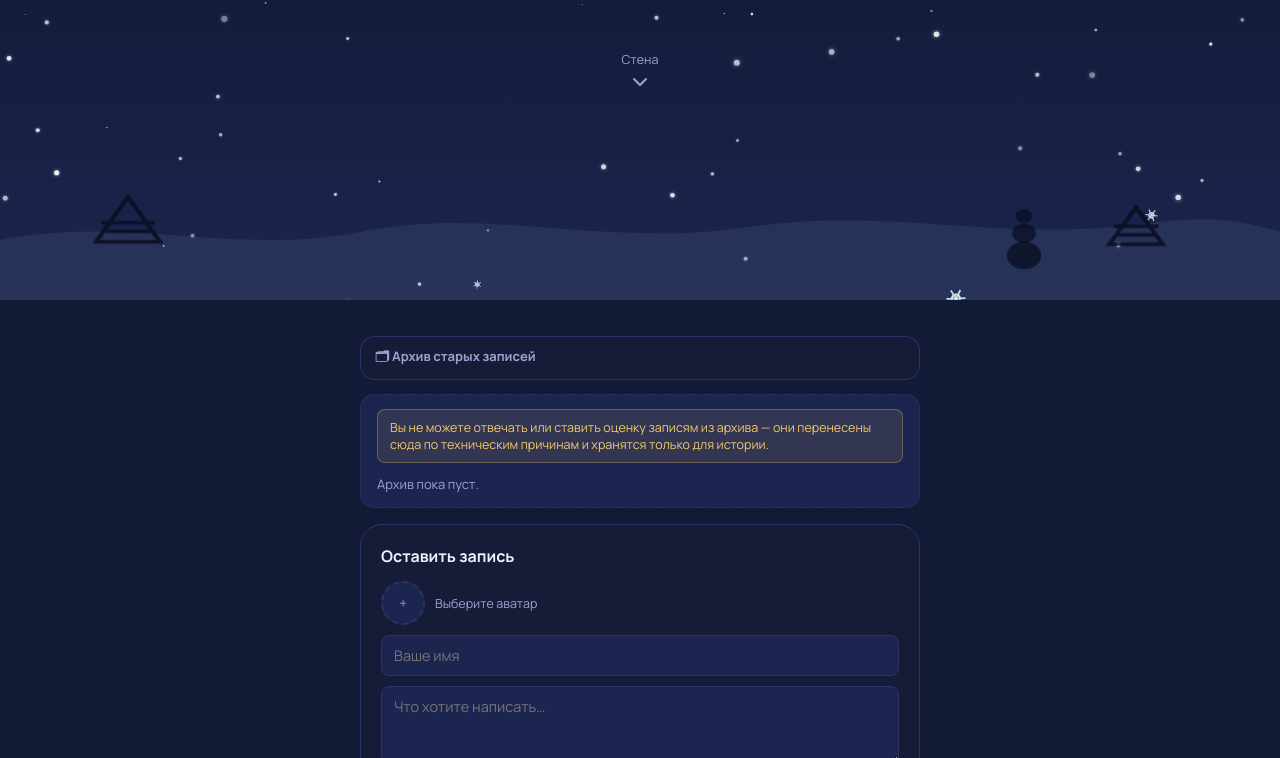
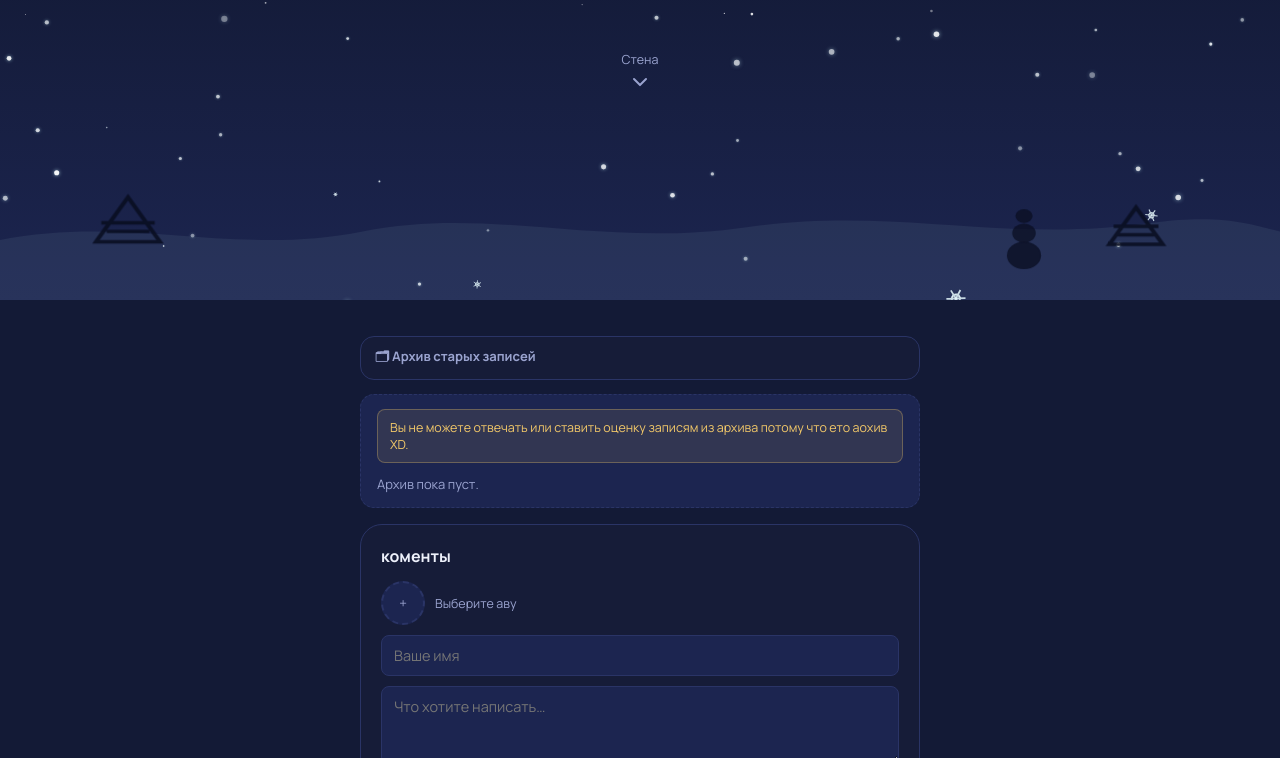
Before and after one commit to ftfuygiygih/trafimov, a website: page public/index.html in a window 1280 px wide. Both pictures are taken after a click on the button "🗂 Архив старых записей". Shown: the part 500-1258 px from the top of the page. Drawn offline with Linux system fonts and the light colour scheme; no server answers.

Commit message:
Update index.html

```diff
--- a/public/index.html
+++ b/public/index.html
@@ -77,19 +77,19 @@
       <button type="button" id="archive-toggle-btn" class="archive-toggle-btn">🗂 Архив старых записей</button>
 
       <div id="archive-panel" class="archive-panel hidden">
-        <p class="archive-warning">Вы не можете отвечать или ставить оценку записям из архива — они перенесены сюда по техническим причинам и хранятся только для истории.</p>
+        <p class="archive-warning">Вы не можете отвечать или ставить оценку записям из архива потому что ето аохив XD.</p>
         <div id="archive-list" class="archive-list"></div>
         <div id="archive-empty" class="archive-empty hidden">Архив пока пуст.</div>
       </div>
 
       <form id="comment-form" class="comment-form">
-        <h2>Оставить запись</h2>
+        <h2>коменты</h2>
         <div class="avatar-pick-row">
           <button type="button" id="avatar-pick-btn" class="avatar-pick-btn">
             <img id="avatar-pick-preview" class="hidden" alt="" />
             <span id="avatar-pick-plus">+</span>
           </button>
-          <div class="avatar-pick-hint">Выберите аватар</div>
+          <div class="avatar-pick-hint">Выберите аву</div>
         </div>
         <div id="avatar-picker" class="avatar-picker hidden"></div>
         <input type="text" id="name-input" placeholder="Ваше имя" maxlength="40" autocomplete="off" />
@@ -107,7 +107,7 @@
       </div>
 
       <div id="comments-list" class="comments-list"></div>
-      <div id="comments-empty" class="comments-empty hidden">Пока пусто — будьте первым, кто напишет здесь ❄</div>
+      <div id="comments-empty" class="comments-empty hidden">Пока пусто.... ❄</div>
     </div>
   </main>
 
```
